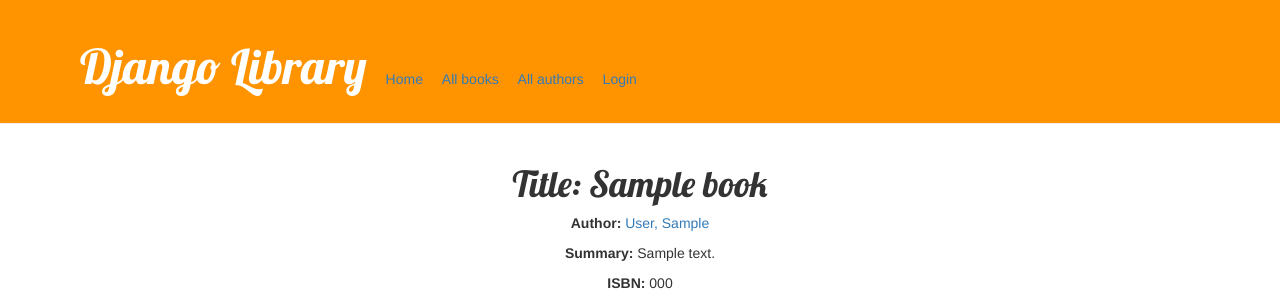
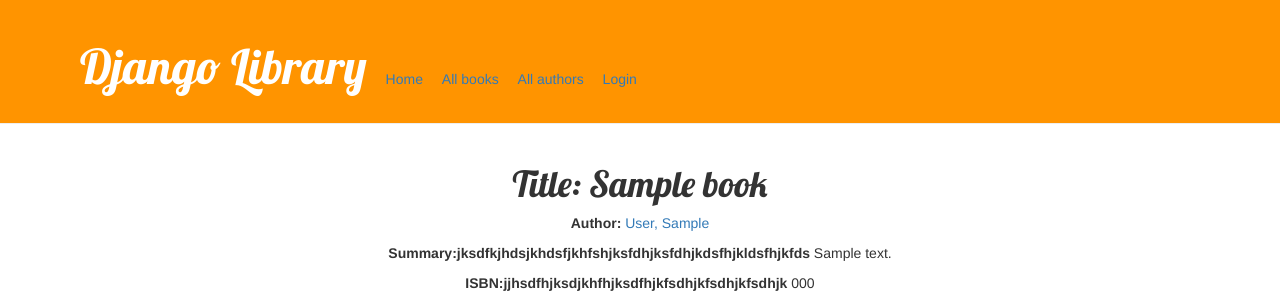
Before and after one commit to ValentinMelnikov/library, a Django app: page /catalog/book/1 in a window 1280 px wide. Shown: the top 305 px of the page. Run offline with Django 4.2, Linux system fonts and the light colour scheme; tables that the repository leaves empty hold one stand-in row (values such as "Sample post"); some libraries are stand-ins or nearby versions.

```diff
--- a/catalog/templates/books/book_detail.html
+++ b/catalog/templates/books/book_detail.html
@@ -5,8 +5,8 @@
 
     <p><strong>Author:</strong> <a href="{{ book.author.get_absolute_url }}">{{ book.author }}</a></p>
     <!-- author detail link not yet defined -->
-    <p><strong>Summary:</strong> {{ book.summary }}</p>
-    <p><strong>ISBN:</strong> {{ book.isbn }}</p>
+    <p><strong>Summary:jksdfkjhdsjkhdsfjkhfshjksfdhjksfdhjkdsfhjkldsfhjkfds</strong> {{ book.summary }}</p>
+    <p><strong>ISBN:jjhsdfhjksdjkhfhjksdfhjkfsdhjkfsdhjkfsdhjk</strong> {{ book.isbn }}</p>
     <p><strong>Language:</strong> {{ book.language }}</p>
     <p><strong>Genre:</strong> {% for genre in book.genre.all %}
         {{ genre }}{% if not forloop.last %}, {% endif %}{% endfor %}</p>
```
